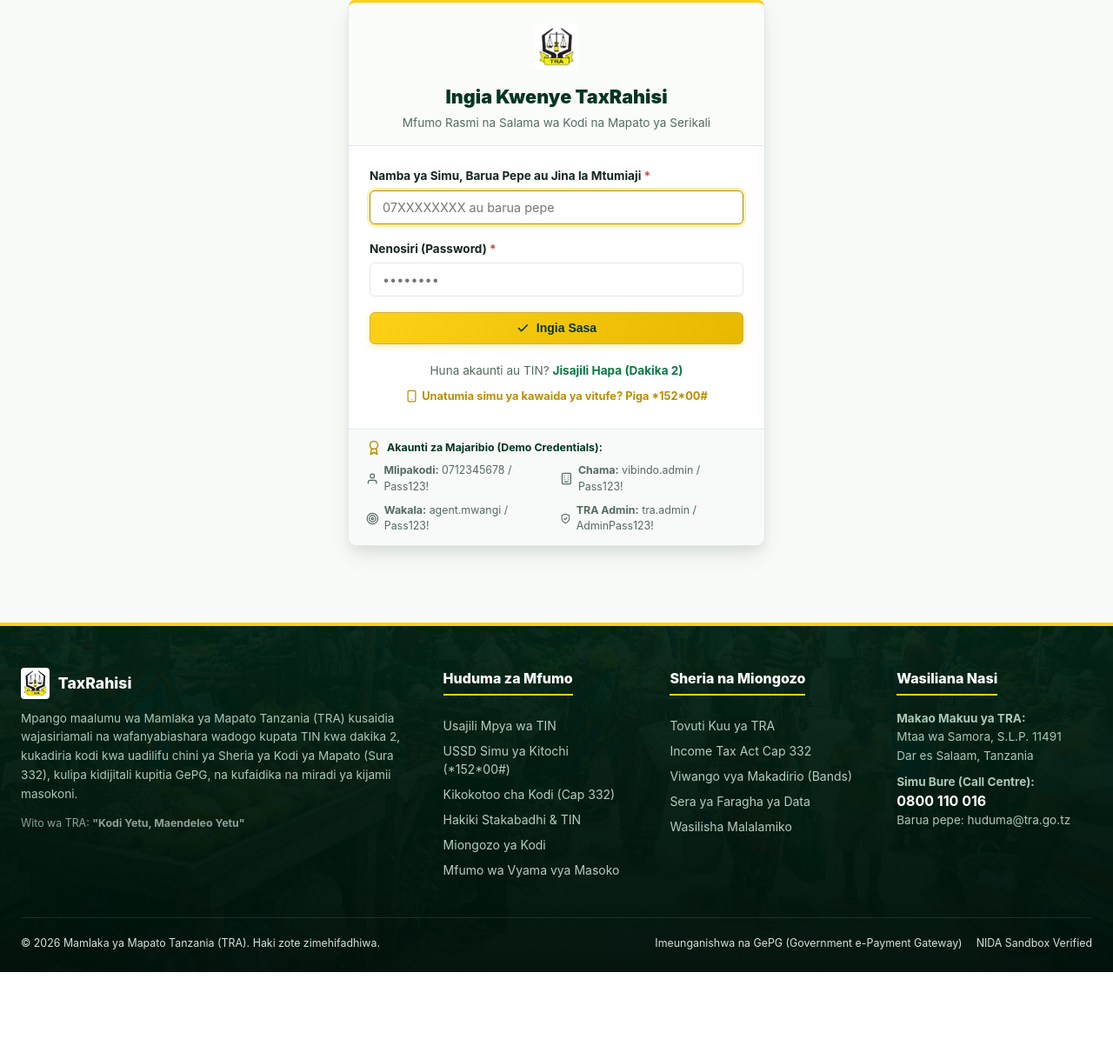
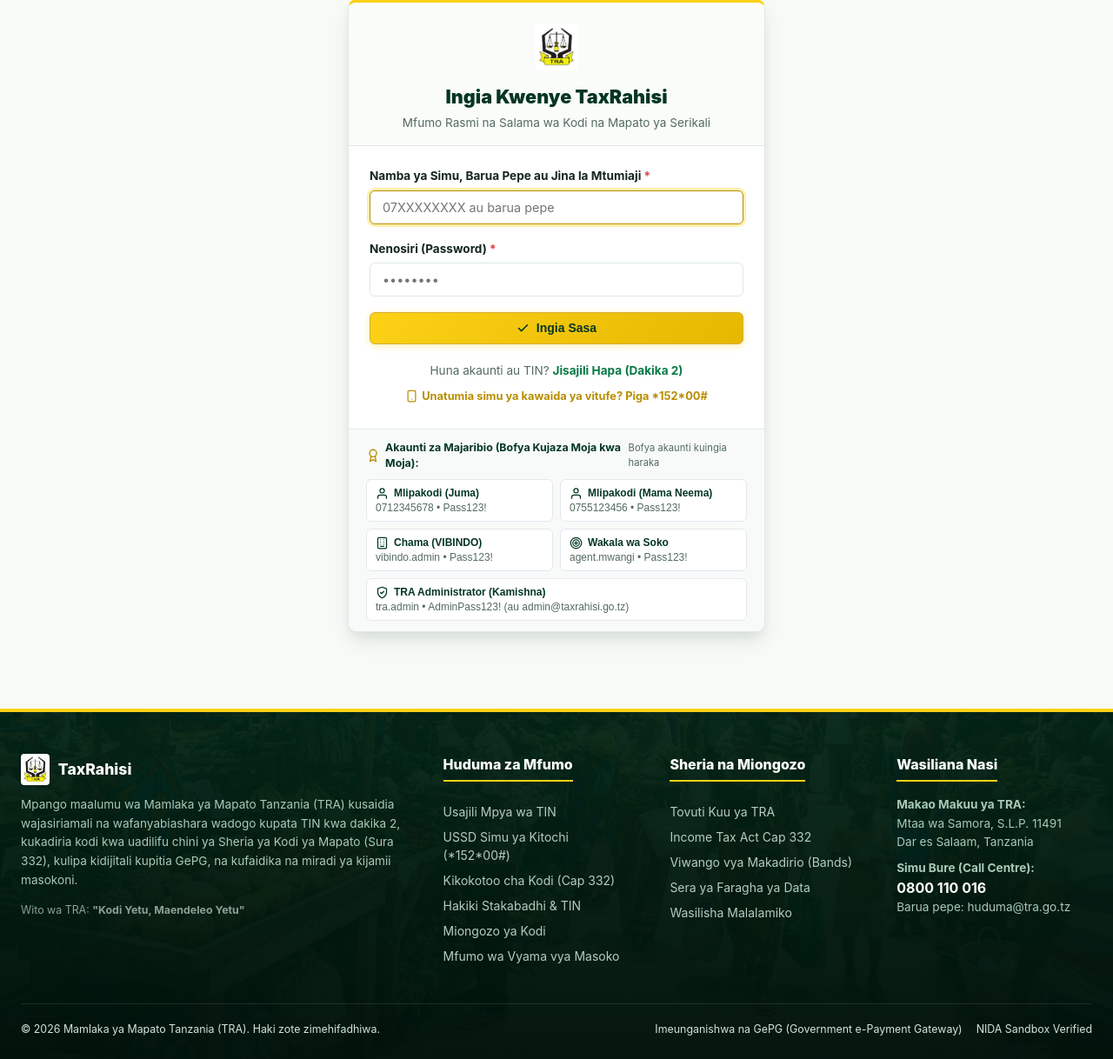
Before and after one commit to budderben/taxirahisi, a Flask app: page /login in a window 1280 px wide. Shown: the part 197-1415 px from the top of the page at 87% size. Before the commit the page ends 1315 px from the top, so only its background shows below. Run offline with Flask 3, Linux system fonts and the light colour scheme.

Commit message:
Fix demo account authentication, session switching, and database credentials

```diff
--- a/routes/public.py
+++ b/routes/public.py
@@ -1,7 +1,8 @@
 from flask import Blueprint, render_template, request, redirect, url_for, flash, session, send_file
 import io
+import re
 from database import SessionLocal, User, Role, Taxpayer, Association, EducationalContent, Complaint, AuditLog, DigitalReceipt, Payment
-from auth import verify_password, log_audit_event
+from auth import verify_password, log_audit_event, hash_password
 from tax_engine import compute_presumptive_tax
 
 public_bp = Blueprint('public', __name__)
@@ -143,7 +144,8 @@
 
 @public_bp.route('/login', methods=['GET', 'POST'])
 def login():
-    if 'user_id' in session:
+    # Only redirect GET requests if user is already logged in and didn't explicitly request switching accounts
+    if request.method == 'GET' and 'user_id' in session and not request.args.get('switch'):
         return redirect_by_role(session.get('user_role'))
 
     if request.method == 'POST':
@@ -152,18 +154,71 @@
 
         db = SessionLocal()
         try:
-            # Search user by phone, email, or username
+            # Build set of candidate identifier variations
+            candidates = {identifier}
+
+            # Common demo account aliases mapping
+            aliases = {
+                'tra.admin': ['admin@taxrahisi.go.tz', 'tra.admin', '+255700000001', '0700000001'],
+                'admin@taxrahisi.go.tz': ['admin@taxrahisi.go.tz', 'tra.admin', '+255700000001', '0700000001'],
+                'vibindo.admin': ['vibindo@taxrahisi.or.tz', 'vibindo.admin', '+255754112233', '0754112233'],
+                'vibindo@taxrahisi.or.tz': ['vibindo@taxrahisi.or.tz', 'vibindo.admin', '+255754112233', '0754112233'],
+                'agent.mwangi': ['agent.juma@taxrahisi.or.tz', 'agent.mwangi', 'agent.juma', '+255711223344', '0711223344'],
+                'agent.juma': ['agent.juma@taxrahisi.or.tz', 'agent.mwangi', 'agent.juma', '+255711223344', '0711223344'],
+                'agent.juma@taxrahisi.or.tz': ['agent.juma@taxrahisi.or.tz', 'agent.mwangi', 'agent.juma', '+255711223344', '0711223344']
+            }
+            if identifier.lower() in aliases:
+                candidates.update(aliases[identifier.lower()])
+
+            # Phone number variations (+255 vs 07 vs 255)
+            digits = re.sub(r'\D', '', identifier)
+            if digits:
+                if digits.startswith('255') and len(digits) == 12:
+                    candidates.add(f"+{digits}")
+                    candidates.add(f"0{digits[3:]}")
+                    candidates.add(digits)
+                elif digits.startswith('0') and len(digits) == 10:
+                    candidates.add(f"+255{digits[1:]}")
+                    candidates.add(f"255{digits[1:]}")
+                    candidates.add(digits)
+                elif len(digits) == 9:
+                    candidates.add(f"0{digits}")
+                    candidates.add(f"+255{digits}")
+                    candidates.add(f"255{digits}")
+
+            # Search user by phone, email, or username matching any candidate
             user = db.query(User).filter(
-                (User.phone_number == identifier) |
-                (User.email == identifier) |
-                (User.username == identifier)
+                (User.phone_number.in_(candidates)) |
+                (User.email.in_(candidates)) |
+                (User.username.in_(candidates))
             ).first()
 
-            if user and verify_password(password, user.password_hash):
+            # Verify password
+            is_valid = False
+            if user:
+                if verify_password(password, user.password_hash):
+                    is_valid = True
+                else:
+                    # Fallback check for demo resilience: support Pass123!, AdminPass123! and legacy @2026 passwords
+                    demo_passwords = {
+                        'Pass123!', 'AdminPass123!',
+                        'Admin@2026', 'Officer@2026', 'Vibindo@2026', 'Agent@2026', 'Neema@2026', 'Juma@2026', 'Tax@2026'
+                    }
+                    if password in demo_passwords:
+                        is_valid = True
+                        try:
+                            user.password_hash = hash_password(password)
+                            db.commit()
+                        except Exception:
+                            db.rollback()
+
+            if user and is_valid:
                 if not user.is_active:
                     flash("Akaunti yako imesimamishwa. Tafadhali wasiliana na TRA.", "danger")
                     return render_template('public/login.html')
 
+                # Clear previous session to ensure clean second-time login or role switch
+                session.clear()
                 session['user_id'] = user.id
                 session['username'] = user.username
                 session['full_name'] = user.full_name
--- a/templates/public/login.html
+++ b/templates/public/login.html
@@ -12,7 +12,17 @@
             <p style="font-size:0.85rem; color:var(--text-muted); margin-top:4px;">Mfumo Rasmi na Salama wa Kodi na Mapato ya Serikali</p>
         </div>
         <div class="card-body" style="padding:24px;">
-            <form action="{{ url_for('public.login') }}" method="POST">
+            {% if session.get('user_id') %}
+            <div style="background:#FFFBEB; border:1px solid #FDE68A; border-radius:8px; padding:12px 14px; margin-bottom:16px; font-size:0.85rem; color:#92400E;">
+                <div style="font-weight:700; margin-bottom:4px;">{{ icon('user', 'icon-sm') }} Umeingia kama {{ session.get('full_name') }} ({{ session.get('user_role')|replace('_', ' ')|title }})</div>
+                <div style="font-size:0.8rem; color:#B45309; margin-bottom:8px;">Unaweza kuendelea kwenye dashibodi yako au kuingia kwa akaunti nyingine hapa chini:</div>
+                <div style="display:flex; gap:8px;">
+                    <a href="{{ url_for('public.logout') }}" class="btn btn-secondary btn-sm" style="font-size:0.75rem; padding:4px 10px;">{{ icon('log-out', 'icon-sm') }} Ondoka (Logout)</a>
+                </div>
+            </div>
+            {% endif %}
+
+            <form action="{{ url_for('public.login') }}" method="POST" id="loginForm">
                 <div class="form-group">
                     <label class="form-label" for="identifier">Namba ya Simu, Barua Pepe au Jina la Mtumiaji <span class="required">*</span></label>
                     <input type="text" id="identifier" name="identifier" class="form-control" placeholder="07XXXXXXXX au barua pepe" required autofocus>
@@ -23,7 +33,7 @@
                     <input type="password" id="password" name="password" class="form-control" placeholder="••••••••" required>
                 </div>
 
-                <button type="submit" class="btn btn-primary" style="width:100%; margin-top:8px; display:flex; align-items:center; justify-content:center; gap:8px;">
+                <button type="submit" id="submitBtn" class="btn btn-primary" style="width:100%; margin-top:8px; display:flex; align-items:center; justify-content:center; gap:8px;">
                     {{ icon('check', 'icon-sm') }} Ingia Sasa
                 </button>
             </form>
@@ -40,24 +50,66 @@
         </div>
 
         <div class="card-footer" style="display:block; background:#F8FAF9; font-size:0.775rem;">
-            <div style="font-weight:700; color:var(--primary-dark); margin-bottom:8px; display:flex; align-items:center; gap:6px;">
-                {{ icon('award', 'icon-gold') }} Akaunti za Majaribio (Demo Credentials):
+            <div style="font-weight:700; color:var(--primary-dark); margin-bottom:8px; display:flex; align-items:center; justify-content:space-between;">
+                <span style="display:flex; align-items:center; gap:6px;">
+                    {{ icon('award', 'icon-gold') }} Akaunti za Majaribio (Bofya Kujaza Moja kwa Moja):
+                </span>
+                <span style="font-size:0.7rem; color:var(--text-muted); font-weight:400;">Bofya akaunti kuingia haraka</span>
             </div>
-            <div style="display:grid; grid-template-columns:1fr 1fr; gap:8px; color:var(--text-muted);">
-                <div style="display:flex; align-items:center; gap:6px;">
-                    {{ icon('user', 'icon-sm') }} <span><strong>Mlipakodi:</strong> 0712345678 / Pass123!</span>
-                </div>
-                <div style="display:flex; align-items:center; gap:6px;">
-                    {{ icon('building', 'icon-sm') }} <span><strong>Chama:</strong> vibindo.admin / Pass123!</span>
-                </div>
-                <div style="display:flex; align-items:center; gap:6px;">
-                    {{ icon('target', 'icon-sm') }} <span><strong>Wakala:</strong> agent.mwangi / Pass123!</span>
-                </div>
-                <div style="display:flex; align-items:center; gap:6px;">
-                    {{ icon('shield', 'icon-sm') }} <span><strong>TRA Admin:</strong> tra.admin / AdminPass123!</span>
-                </div>
+            <div style="display:grid; grid-template-columns:1fr 1fr; gap:8px;">
+                <button type="button" class="demo-btn" onclick="fillDemo('0712345678', 'Pass123!')" style="text-align:left; background:#FFFFFF; border:1px solid #E2E8F0; padding:8px 10px; border-radius:6px; cursor:pointer; font-size:0.75rem; color:var(--text-dark); transition:all 0.15s ease;">
+                    <div style="display:flex; align-items:center; gap:6px; font-weight:700; color:var(--primary-dark);">
+                        {{ icon('user', 'icon-sm') }} Mlipakodi (Juma)
+                    </div>
+                    <div style="color:var(--text-muted); margin-top:2px;">0712345678 &bull; Pass123!</div>
+                </button>
+                <button type="button" class="demo-btn" onclick="fillDemo('0755123456', 'Pass123!')" style="text-align:left; background:#FFFFFF; border:1px solid #E2E8F0; padding:8px 10px; border-radius:6px; cursor:pointer; font-size:0.75rem; color:var(--text-dark); transition:all 0.15s ease;">
+                    <div style="display:flex; align-items:center; gap:6px; font-weight:700; color:var(--primary-dark);">
+                        {{ icon('user', 'icon-sm') }} Mlipakodi (Mama Neema)
+                    </div>
+                    <div style="color:var(--text-muted); margin-top:2px;">0755123456 &bull; Pass123!</div>
+                </button>
+                <button type="button" class="demo-btn" onclick="fillDemo('vibindo.admin', 'Pass123!')" style="text-align:left; background:#FFFFFF; border:1px solid #E2E8F0; padding:8px 10px; border-radius:6px; cursor:pointer; font-size:0.75rem; color:var(--text-dark); transition:all 0.15s ease;">
+                    <div style="display:flex; align-items:center; gap:6px; font-weight:700; color:var(--primary-dark);">
+                        {{ icon('building', 'icon-sm') }} Chama (VIBINDO)
+                    </div>
+                    <div style="color:var(--text-muted); margin-top:2px;">vibindo.admin &bull; Pass123!</div>
+                </button>
+                <button type="button" class="demo-btn" onclick="fillDemo('agent.mwangi', 'Pass123!')" style="text-align:left; background:#FFFFFF; border:1px solid #E2E8F0; padding:8px 10px; border-radius:6px; cursor:pointer; font-size:0.75rem; color:var(--text-dark); transition:all 0.15s ease;">
+                    <div style="display:flex; align-items:center; gap:6px; font-weight:700; color:var(--primary-dark);">
+                        {{ icon('target', 'icon-sm') }} Wakala wa Soko
+                    </div>
+                    <div style="color:var(--text-muted); margin-top:2px;">agent.mwangi &bull; Pass123!</div>
+                </button>
+                <button type="button" class="demo-btn" onclick="fillDemo('tra.admin', 'AdminPass123!')" style="grid-column: span 2; text-align:left; background:#FFFFFF; border:1px solid #E2E8F0; padding:8px 10px; border-radius:6px; cursor:pointer; font-size:0.75rem; color:var(--text-dark); transition:all 0.15s ease;">
+                    <div style="display:flex; align-items:center; gap:6px; font-weight:700; color:var(--primary-dark);">
+                        {{ icon('shield', 'icon-sm') }} TRA Administrator (Kamishna)
+                    </div>
+                    <div style="color:var(--text-muted); margin-top:2px;">tra.admin &bull; AdminPass123! (au admin@taxrahisi.go.tz)</div>
+                </button>
             </div>
         </div>
     </div>
 </div>
+
+<script>
+function fillDemo(identifier, password) {
+    var idInput = document.getElementById('identifier');
+    var passInput = document.getElementById('password');
+    if (idInput && passInput) {
+        idInput.value = identifier;
+        passInput.value = password;
+
+        // Visual feedback
+        idInput.style.backgroundColor = '#EFF6FF';
+        passInput.style.backgroundColor = '#EFF6FF';
+        setTimeout(function() {
+            idInput.style.backgroundColor = '';
+            passInput.style.backgroundColor = '';
+        }, 600);
+
+        document.getElementById('submitBtn').focus();
+    }
+}
+</script>
 {% endblock %}
```
Also changed, not shown: seed.py (+9 -9 lines), tests/test_platform.py (+25 -0 lines), README.md, taxrahisi.db.
